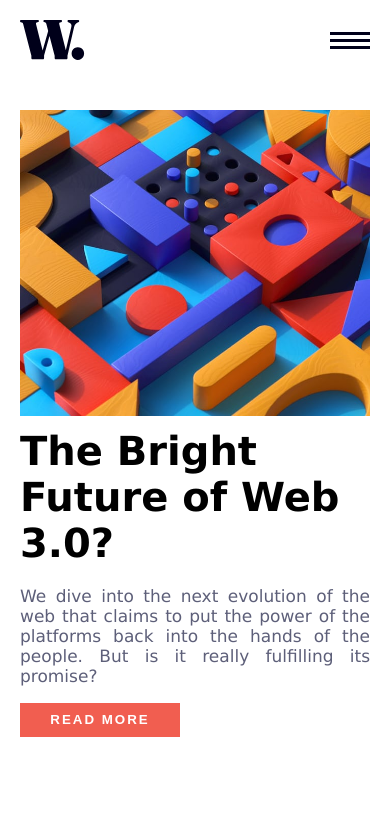
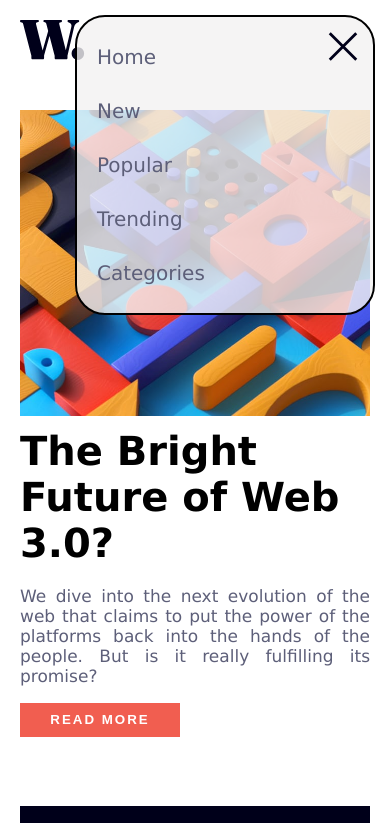
Before and after one commit to KacperZys/news-homepage, a plain HTML site: page index.html in a window 390 px wide. Both pictures are taken after a click on the picture 350 px from the left and 40 px from the top of the page. Shown: the top 823 px of the page. Drawn offline with Linux system fonts and the light colour scheme.

Commit message:
added functional menu on smaller screens

```diff
--- a/index.html
+++ b/index.html
@@ -19,18 +19,31 @@
     <header class="header">
       <img class="header__logo" src="assets/images/logo.svg" alt="logo">
       <nav class="nav">
-        <img class="nav__menu-img" src="assets/images/icon-menu.svg" alt="open menu">
-        <ul class="nav__list">
-          <li class="nav__list-items">Home</li>
-          <li class="nav__list-items">New</li>
-          <li class="nav__list-items">Popular</li>
-          <li class="nav__list-items">Trending</li>
-          <li class="nav__list-items">Categories</li>
-        </ul>
+        <img class="nav__menu-open" src="assets/images/icon-menu.svg" alt="open menu">
+        <div class="list-wrapper">
+          <ul class="nav__list hidden-menu">
+            <img class="nav__menu-close" src="assets/images/icon-menu-close.svg" alt="close menu">
+            <li class="nav__list-items">
+              <a class="nav__list-items-text" href="#home">Home</a>
+            </li>
+            <li class="nav__list-items">
+              <a class="nav__list-items-text" href="#new">New</a>
+            </li>
+            <li class="nav__list-items">
+              <a class="nav__list-items-text" href="#popular">Popular</a>
+            </li>
+            <li class="nav__list-items">
+              <a class="nav__list-items-text" href="#trending">Trending</a>
+            </li>
+            <li class="nav__list-items">
+              <a class="nav__list-items-text" href="#categories">Categories</a>
+            </li>
+          </ul>
+        </div>
       </nav>
     </header>
     <main class="main">
-      <section class="main__img-wrapper">
+      <section class="main__img-wrapper" id="home">
         <picture>
           <source srcset="assets/images/image-web-3-mobile.jpg" media="(max-width: 800px)">
           <img class="main__img" src="assets/images/image-web-3-desktop.jpg" alt="main image">
@@ -50,7 +63,7 @@
         <button class="main__btn">READ MORE</button>
       </section>
     </main>
-    <aside class="aside">
+    <aside class="aside" id="new">
       <h2 class="aside__h2">
         New
       </h2>
@@ -73,7 +86,7 @@
         <p class="aside__text">Private funding by CV firms is down 50% YOY. We take a look at what that means</p>
       </div>
     </aside>
-    <footer class="footer">
+    <footer class="footer" id="popular">
       <div class="footer__articles">
         <img class="footer__img" src="assets/images/image-retro-pcs.jpg" alt="retro PCs">
         <section class="footer__articles-section">
--- a/main.css
+++ b/main.css
@@ -20,13 +20,16 @@
     display: inline-block;
     font-size: 1.7rem;
     margin: 0 1em;
-    color: gray;
+}
+
+.nav__menu-open {
+    display: none;
     cursor: pointer;
 }
 
-.nav__menu-img {
+.nav__menu-close,
+.nav__hidden-menu {
     display: none;
-    cursor: pointer;
 }
 
 .nav__hidden-menu {
@@ -35,6 +38,16 @@
     position: absolute;
     right: 15px;
     display: none;
+}
+
+.nav__list-items-text {
+    text-decoration: none;
+    color: hsl(236, 13%, 42%);
+    cursor: pointer;
+}
+
+.nav__list-items-text:active {
+    color: hsl(240, 100%, 5%);
 }
 
 .main {
@@ -183,8 +196,54 @@
         display: none;
     }
 
-    .nav__menu-img {
+    .nav__menu-open {
         display: block;
+    }
+
+    .nav__menu-close {
+        display: block;
+        width: 30px;
+        position: absolute;
+        top: 15px;
+        right: 15px;
+        cursor: pointer;
+    }
+
+    .list-wrapper {
+        display: none;
+    }
+
+    .hidden-menu {
+        position: absolute;
+        top: 15px;
+        right: 15px;
+        width: 300px;
+        height: 300px;
+        background: rgba(243, 242, 242, 0.8);
+        border: 2px solid black;
+        border-radius: 30px;
+        display: flex;
+        flex-direction: column;
+        justify-content: center;
+        cursor: auto;
+    }
+
+    .display {
+        display: block;
+    }
+
+    .hidden {
+        display: none;
+    }
+
+    .lastOneActivated {
+        color: hsl(240, 100%, 5%);
+    }
+
+    .nav__list-items {
+        margin: 15px 20px;
+        font-size: 2rem;
+        width: 100px;
     }
 
     .header {
@@ -196,6 +255,10 @@
         grid-column: 1 / 2;
         display: flex;
         flex-direction: column;
+    }
+
+    .main__article {
+        height: 200px;
     }
 
     .main__article,
--- a/main.js
+++ b/main.js
@@ -0,0 +1,29 @@
+const openMenu = document.querySelector('.nav__menu-open');
+const closeMenu = document.querySelector('.nav__menu-close');
+const listWrapper = document.querySelector('.list-wrapper');
+const navListItemsText = document.querySelectorAll('.nav__list-items-text');
+
+openMenu.addEventListener('click', e => {
+    listWrapper.classList.add('display');
+    openMenu.classList.add('hidden');
+});
+
+closeMenu.addEventListener('click', e => {
+    listWrapper.classList.remove('display');
+    openMenu.classList.remove('hidden');
+});
+
+navListItemsText.forEach(item => {
+    item.addEventListener('click', e => {
+        listWrapper.classList.remove('display');
+        openMenu.classList.remove('hidden');
+
+        if (!item.classList.contains('lastOneActivated')) {
+            navListItemsText.forEach(item => {
+                item.classList.remove('lastOneActivated');
+            });
+
+            item.classList.add('lastOneActivated');
+        }
+    });
+})
```
